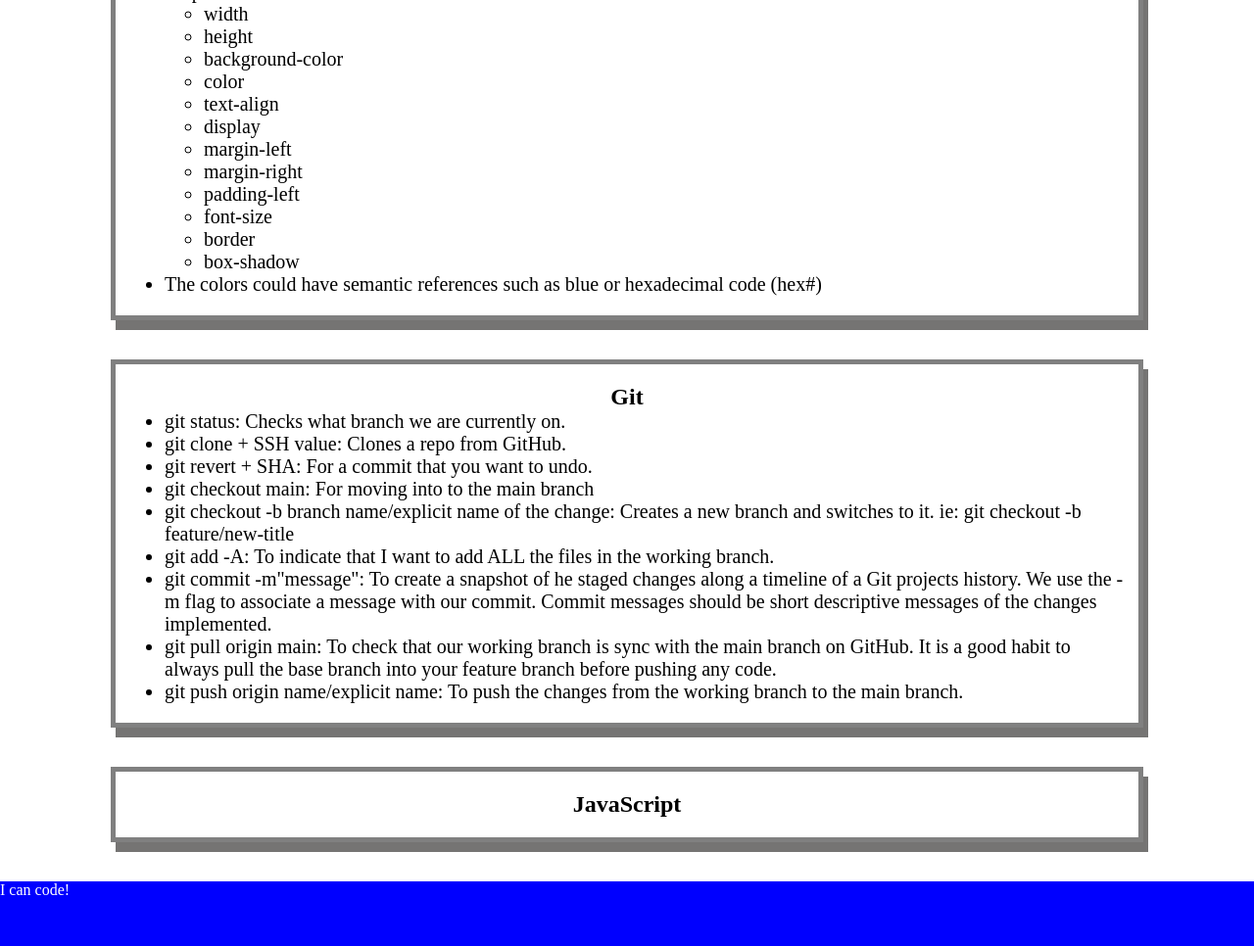
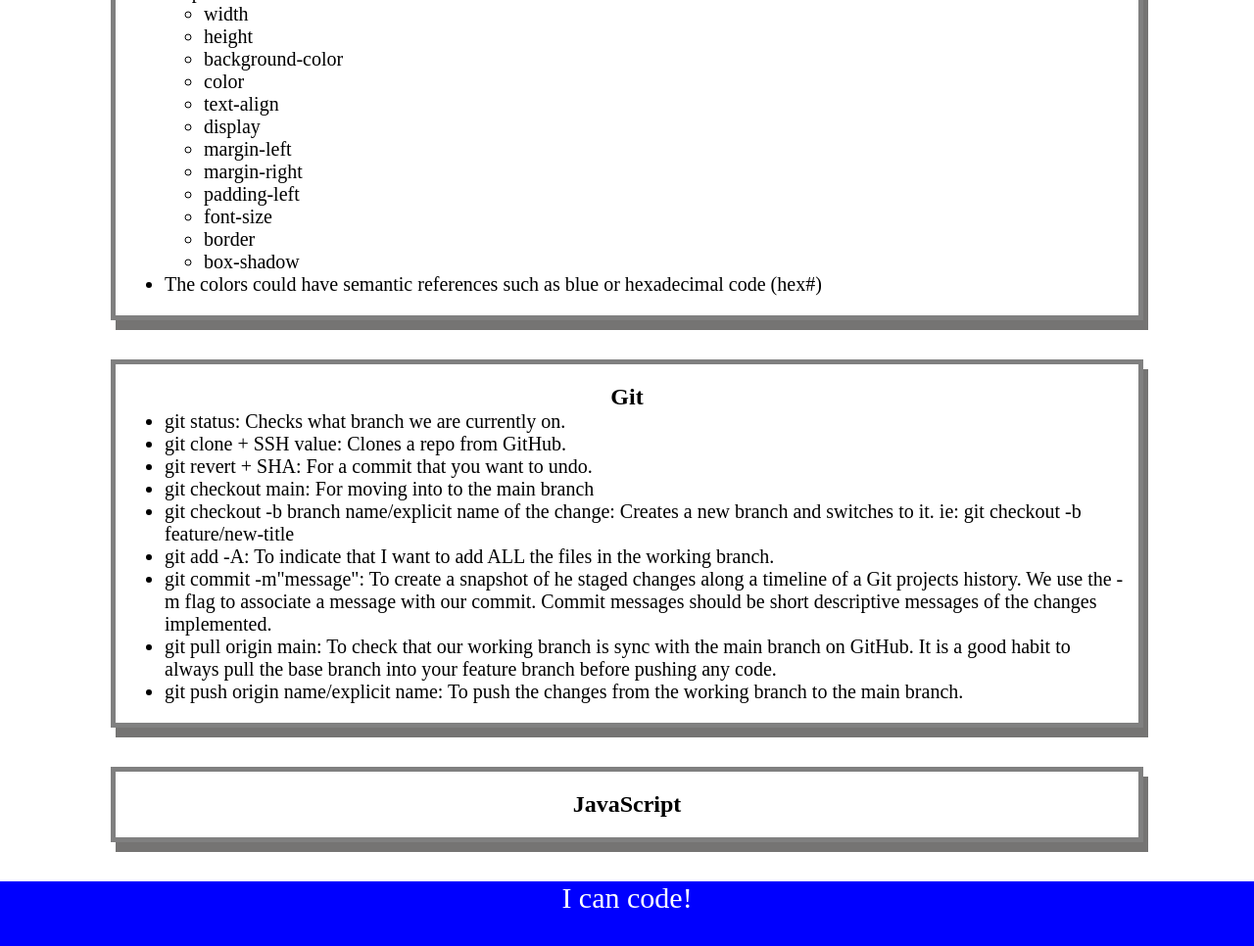
Before and after one commit to LuisMarquezG/prework-study-guide, a plain HTML site: page index.html in a window 1280 px wide. Shown: the part 786-1752 px from the top of the page at 98% size. Drawn offline with Linux system fonts and the light colour scheme.

Commit message:
added style to p on css

```diff
--- a/assets/style.css
+++ b/assets/style.css
@@ -29,6 +29,11 @@ ul {
   font-size: 20px;
 }
 
+p {
+  text-align: center;
+  font-size: 30px;
+}
+
 .card {
   width: 80%;
   margin: 40px auto;
```
